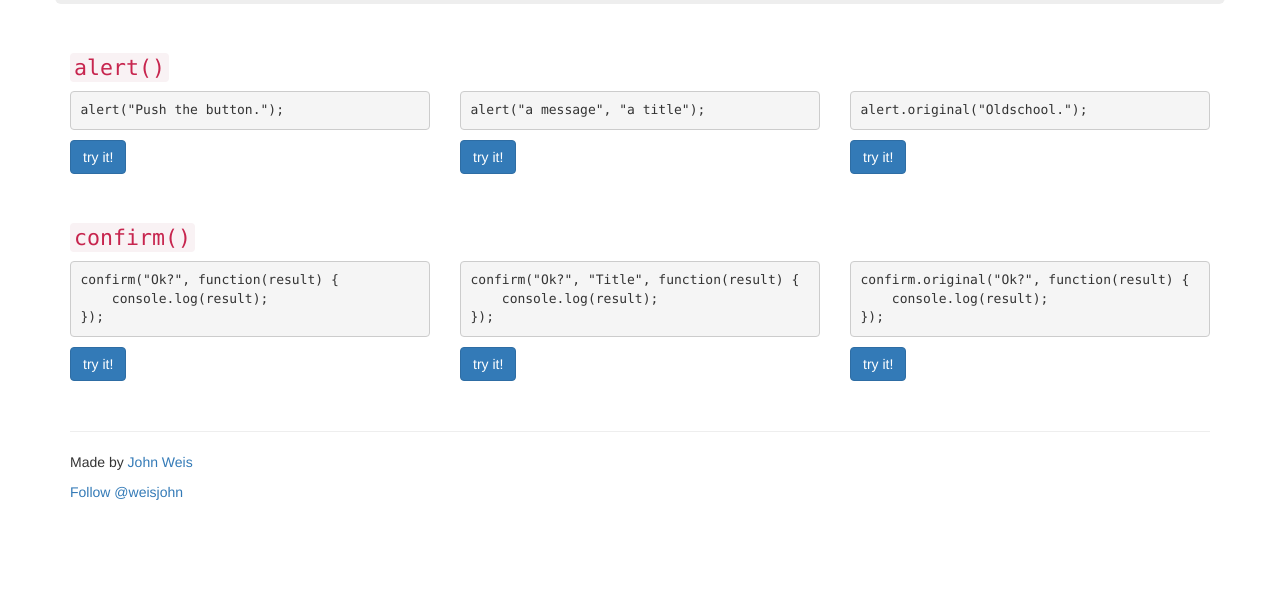
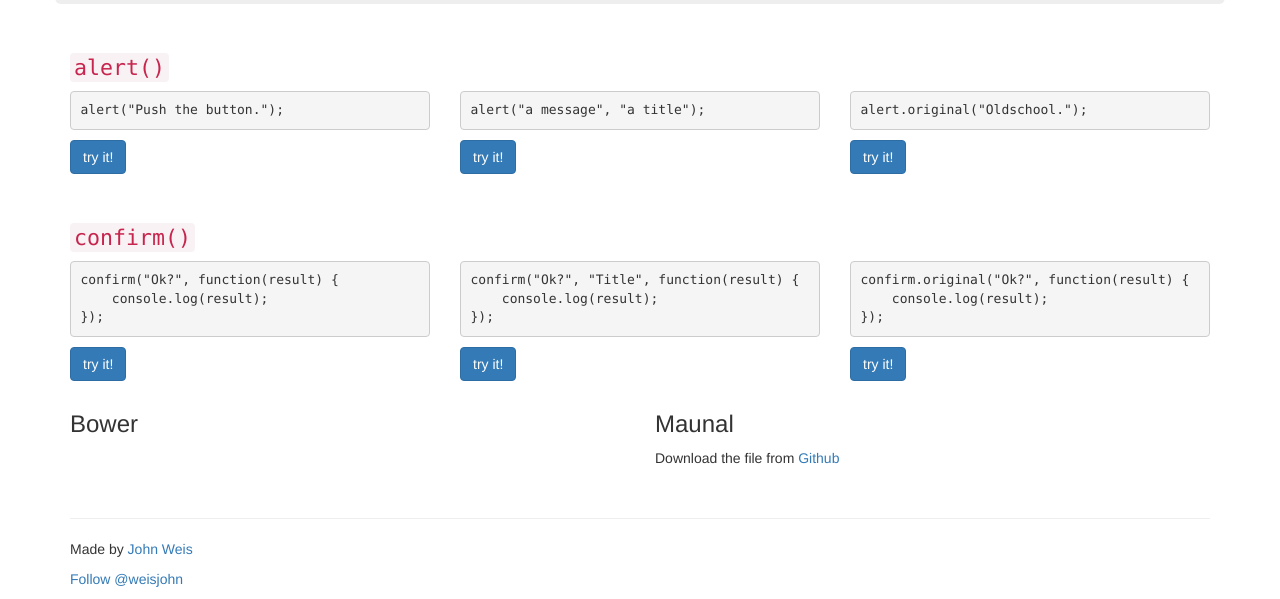
Before and after one commit to weisjohn/bootstrap-simple-prompts, a plain HTML site: page index.html in a window 1280 px wide. Shown: the part 256-855 px from the top of the page. Before the commit the page ends 800 px from the top, so only its background shows below. Drawn offline with nearby package versions, Linux system fonts and the light colour scheme.

Commit message:
adding refernece to the static file

```diff
--- a/index.html
+++ b/index.html
@@ -126,6 +126,16 @@
 
         </div>
 
+        <div class="row">
+            <div class="col-md-6">
+                <h3>Bower</h3>
+            </div>
+            <div class="col-md-6">
+                <h3>Maunal</h3>
+                <p>Download the file from <a href="https://raw2.github.com/weisjohn/bootstrap-simple-prompts/master/bootstrap-simple-prompts.js">Github</a></p>
+            </div>
+        </div>
+
     </div>
 
 
```
